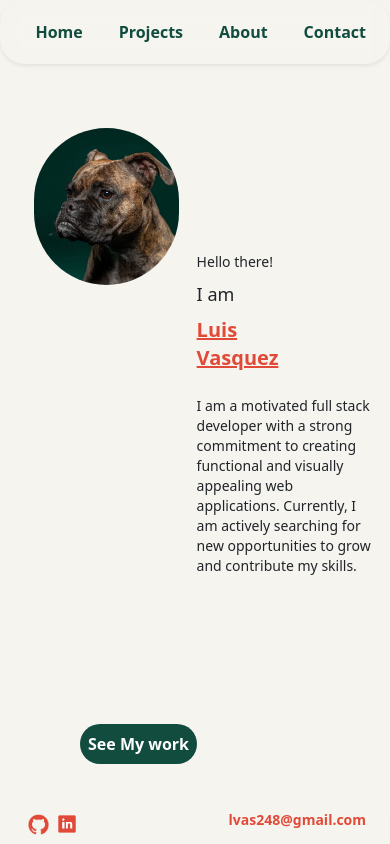
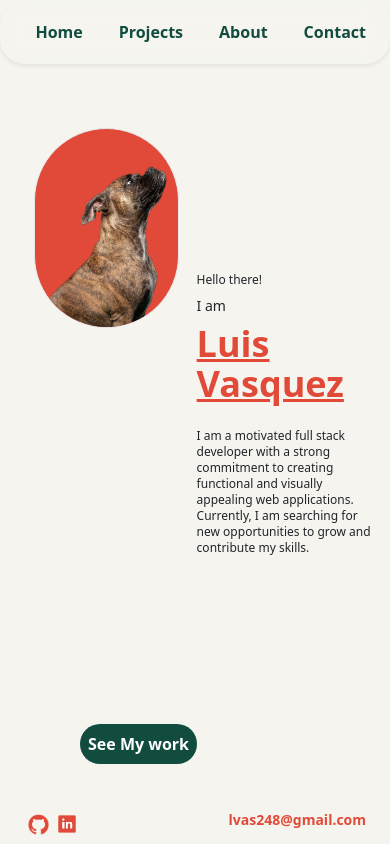
Before and after one commit to lvas248/my-portfolio, a React (Create React App) app: page / in a window 390 px wide. Shown: the top 844 px of the page. Built offline with nearby package versions, Linux system fonts and the light colour scheme.

Commit message:
add animation to home component

```diff
--- a/src/Home.js
+++ b/src/Home.js
@@ -1,4 +1,4 @@
-import sasha from './media/sasha.jpeg'
+import sasha from './media/sasha2.png'
 
 function Home() {
 
@@ -17,12 +17,14 @@ function Home() {
                 className='
                 w-[50vw] h-full px-[5%]
                 relative top-20
+                animate-glide-in-left
                 '
                 >
                      <img
                         src={sasha}
                         alt='place-holder'
-                        className='sm:w-fit md:w-[500px] rounded-full mt-[33%]'
+                        className='sm:w-fit md:w-[500px] rounded-full border-1 mt-[33%]                 bg-[rgb(225,74,56)]
+                        '
 
 
                         />
@@ -30,12 +32,12 @@ function Home() {
             </div>
 
             <div
-                className='flex flex-col w-[50vw] h-full text-left place-content-center'
+                className='flex flex-col w-[50vw] h-full text-left place-content-center animate-glide-in-left'
                 >
-                    <h3 className='text-sm sm:text-base'>Hello there!</h3>
-                    <h1 className='text-lg sm:text-2xl'>I am</h1>
-                    <h1 className='text-xl sm:text-4xl font-bold text-[rgb(225,74,56)] underline underline-offset-3'>Luis <br/>Vasquez</h1>
-                    <p className='text-sm sm:text-base mt-3'>I am a motivated full stack developer with a strong commitment to creating functional and visually appealing web applications. Currently, I am actively searching for new opportunities to grow and contribute my skills.</p>
+                    <h3 className='text-xs sm:text-base'>Hello there!</h3>
+                    <h1 className='text-sm sm:text-2xl'>I am</h1>
+                    <h1 className='text-4xl sm:text-4xl font-bold text-[rgb(225,74,56)] underline underline-offset-3'>Luis <br/>Vasquez</h1>
+                    <p className='text-xs sm:text-base mt-3'>I am a motivated full stack developer with a strong commitment to creating functional and visually appealing web applications. Currently, I am searching for new opportunities to grow and contribute my skills.</p>
 
             </div>
 
--- a/src/NavBarComp.js
+++ b/src/NavBarComp.js
@@ -14,7 +14,7 @@ function NavBarComp(){
     return(
 
         <div>
-            <div className='flex flex-row shadow-sm gap-x-5 place-content-end p-3 list-none fixed top-0 z-10 backdrop-blur-md rounded-[25px] text-white w-screen'>
+            <div className=' fade-in flex flex-row shadow-sm gap-x-5 place-content-end p-3 list-none fixed top-0 z-10 backdrop-blur-md rounded-[25px] text-white w-screen'>
 
                     <NavItem
                         onClick={()=>scrollToSection('home')}
--- a/src/ProjectCard.js
+++ b/src/ProjectCard.js
@@ -32,8 +32,8 @@ function ProjectCard({project}) {
                 </div>
 
                 <div className='p-2 text-sm flex gap-2 float-right sm:float-none'>
-                    <a href={project.git} className='underline'><img className='h-6' src={githubIcon}/></a>
-                    <a href={project.web} className='underline'><img className='h-6' src={linkIcon}/></a>
+                    <a href={project.git} className='underline'><img className='h-6' alt='git' src={githubIcon}/></a>
+                    <a href={project.web} className='underline'><img className='h-6' alt='linked' src={linkIcon}/></a>
                 </div>
 
 
--- a/tailwind.config.js
+++ b/tailwind.config.js
@@ -3,10 +3,29 @@ module.exports = {
 	content: [
     './src/**/*.{js, jsx, ts, tsx}'
  ],
-  theme: {
+ theme: {
+  extend: {
+    keyframes: {
+      glideInRight: {
+        '0%': { transform: 'translateX(400%)'},
+        '100%': { transform: 'translateX(0)'},
+      },
+      glideInLeft: {
+        '0%': { transform: 'translateX(-50%)' },
+        '100%': { transform: 'translateX(0)' },
+      },
+      fadeIn: {
+        '0%': { opacity: 0 },
+        '100%': { opacity: 1 },
+      },
+    },
+    animation: {
+      'glide-in-right': 'glideInRight 01s ease-out',
+      'glide-in-left': 'glideInLeft 01s ease-out',
+      'fade-in': 'fadeIn 0.5s ease-in',
 
-    extend: {
     },
   },
+},
   plugins: [],
 }
```
Also changed, not shown: src/media/sasha2.png (added).
